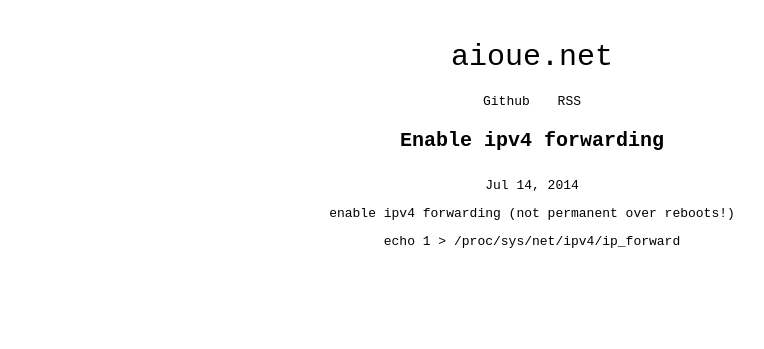
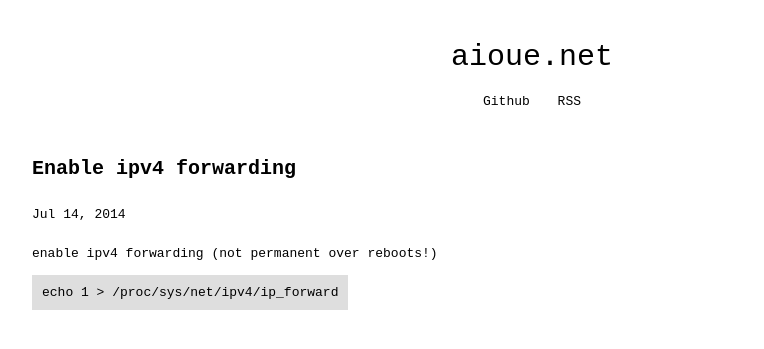
Before and after one commit to aioue/aioue.github.io, a Jekyll site: the page built from _posts/2014-07-14-enable-ipv4-forwarding.markdown, in a window 1280 px wide. Shown: the top 349 px of the page, without its empty margins (108-872 px from the left). Built offline with Jekyll 4.4.1, drawn with Linux system fonts in a browser that asks for light colours.

Commit message:
Update style.css

```diff
--- a/css/style.css
+++ b/css/style.css
@@ -50,3 +50,18 @@
   margin: 30px 0 100px;
   cursor: pointer;
 }
+.post {
+    text-align: left;
+    display: inline-block;
+    width: 1000px;
+    line-height: 2;
+    padding-bottom: 100px;
+}
+.post .post-title {
+    margin: 30px 0 0;
+}
+code {
+    white-space: break-spaces;
+    background: #dedede;
+    padding: 10px;
+}
```
